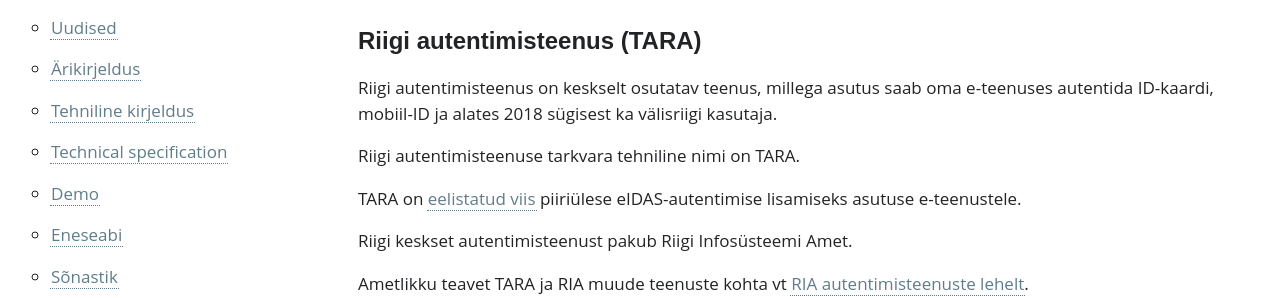
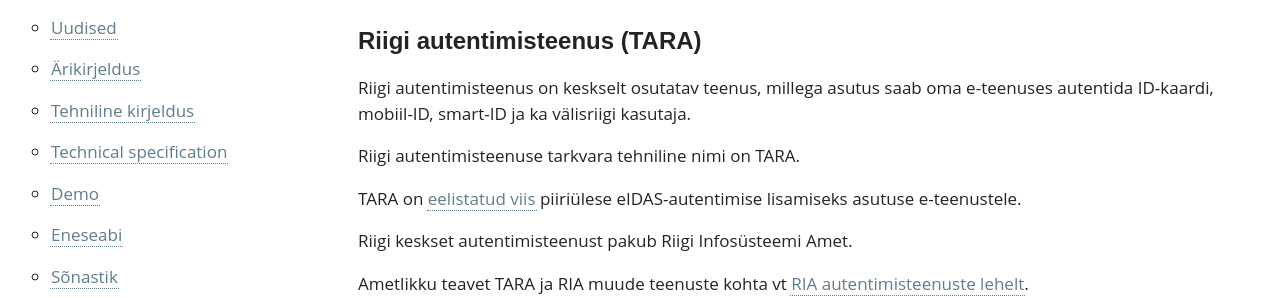
Before and after one commit to e-gov/TARA-Doku, a Jekyll site: the page built from index.md, in a window 1280 px wide. Shown: the part 190-488 px from the top of the page. Built offline with Jekyll 4.4.1, drawn with Linux system fonts in a browser that asks for light colours.

Commit message:
Update index.md

```diff
--- a/index.md
+++ b/index.md
@@ -8,7 +8,7 @@ permalink: /
 
 # Riigi autentimisteenus (TARA)
 
-Riigi autentimisteenus on keskselt osutatav teenus, millega asutus saab oma e-teenuses autentida ID-kaardi, mobiil-ID ja alates 2018 sügisest ka välisriigi kasutaja.
+Riigi autentimisteenus on keskselt osutatav teenus, millega asutus saab oma e-teenuses autentida ID-kaardi, mobiil-ID, smart-ID ja ka välisriigi kasutaja.
 
 Riigi autentimisteenuse tarkvara tehniline nimi on TARA.
 
```
